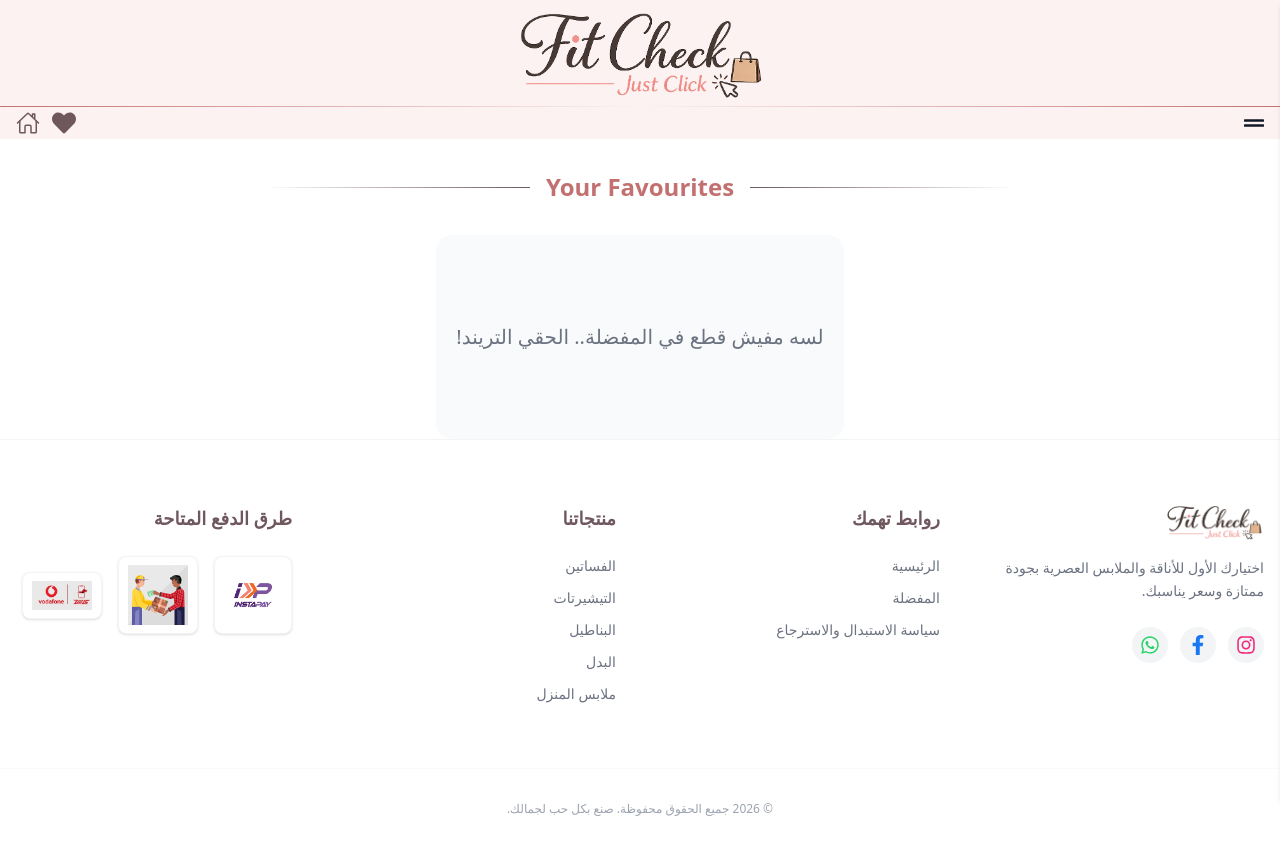
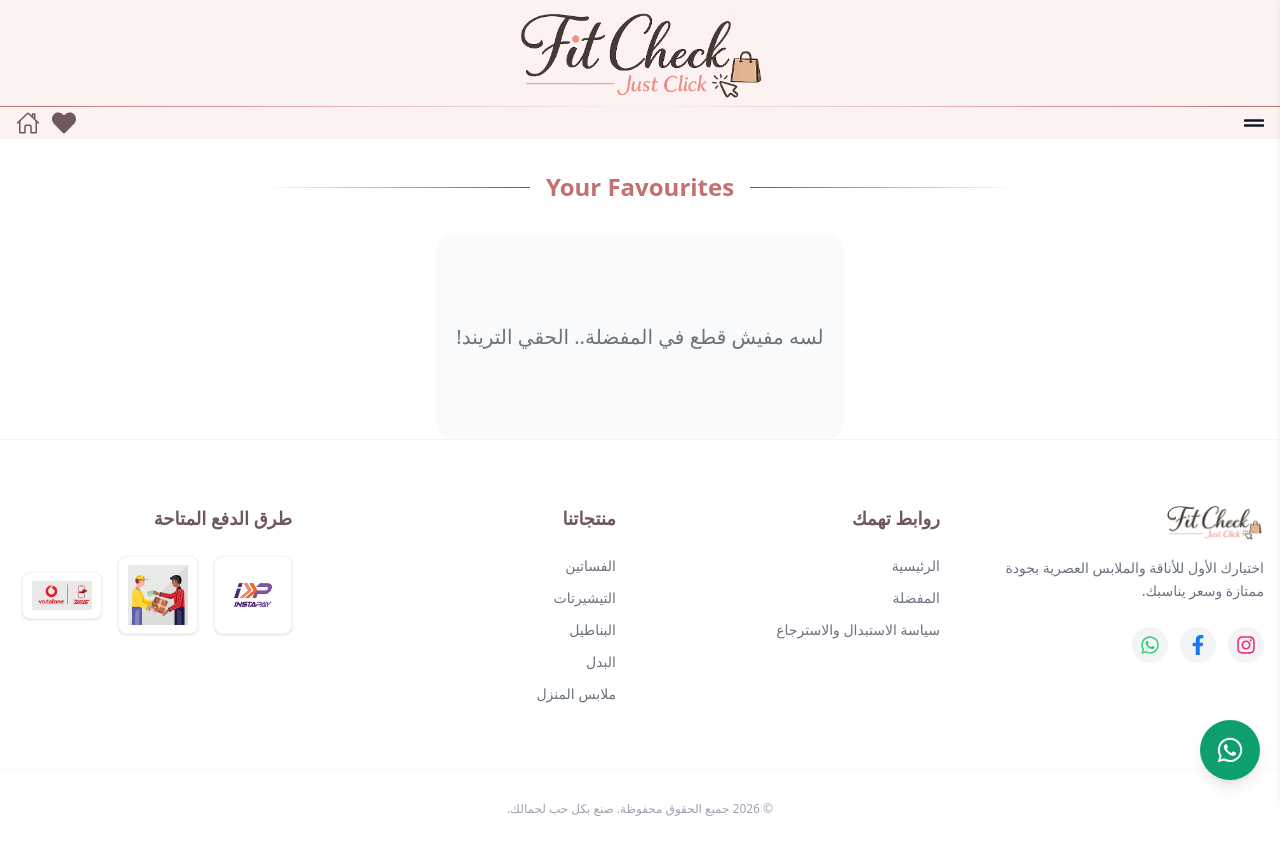
Before and after one commit to emanatiya87/fit-check, a Next.js app: page /favourit in a window 1280 px wide. Built offline with nearby package versions, Linux system fonts and the light colour scheme.

Commit message:
whats app btn

```diff
--- a/app/layout.tsx
+++ b/app/layout.tsx
@@ -8,6 +8,7 @@ import { FavProvider } from "@/context/FavContext";
 import { Contacts } from "@/components/Contacts";
 import { GoogleAnalytics } from "@next/third-parties/google";
 import LayoutClient from "@/components/layoutCLient";
+import WhatsappButton from "@/components/whatsapp";
 const geistSans = Geist({
   variable: "--font-geist-sans",
   subsets: ["latin"],
@@ -58,6 +59,7 @@ export default function RootLayout({
           </div>
           {children}
           <Contacts />
+          <WhatsappButton />
         </FavProvider>
         <GoogleAnalytics gaId="G-64Q539S7S7" />
       </body>
--- /dev/null
+++ b/components/whatsapp.tsx
@@ -0,0 +1,14 @@
+import Link from "next/link";
+import { FaWhatsapp } from "react-icons/fa";
+
+export default function WhatsappButton() {
+  return (
+    <Link
+      href="https://wa.me/201097541307"
+      target="_blank"
+      className="fixed bottom-5 right-5 bg-green-500 text-white p-4 rounded-full shadow-lg z-50 hover:bg-green-600 transition"
+    >
+      <FaWhatsapp size={28} />
+    </Link>
+  );
+}
```
